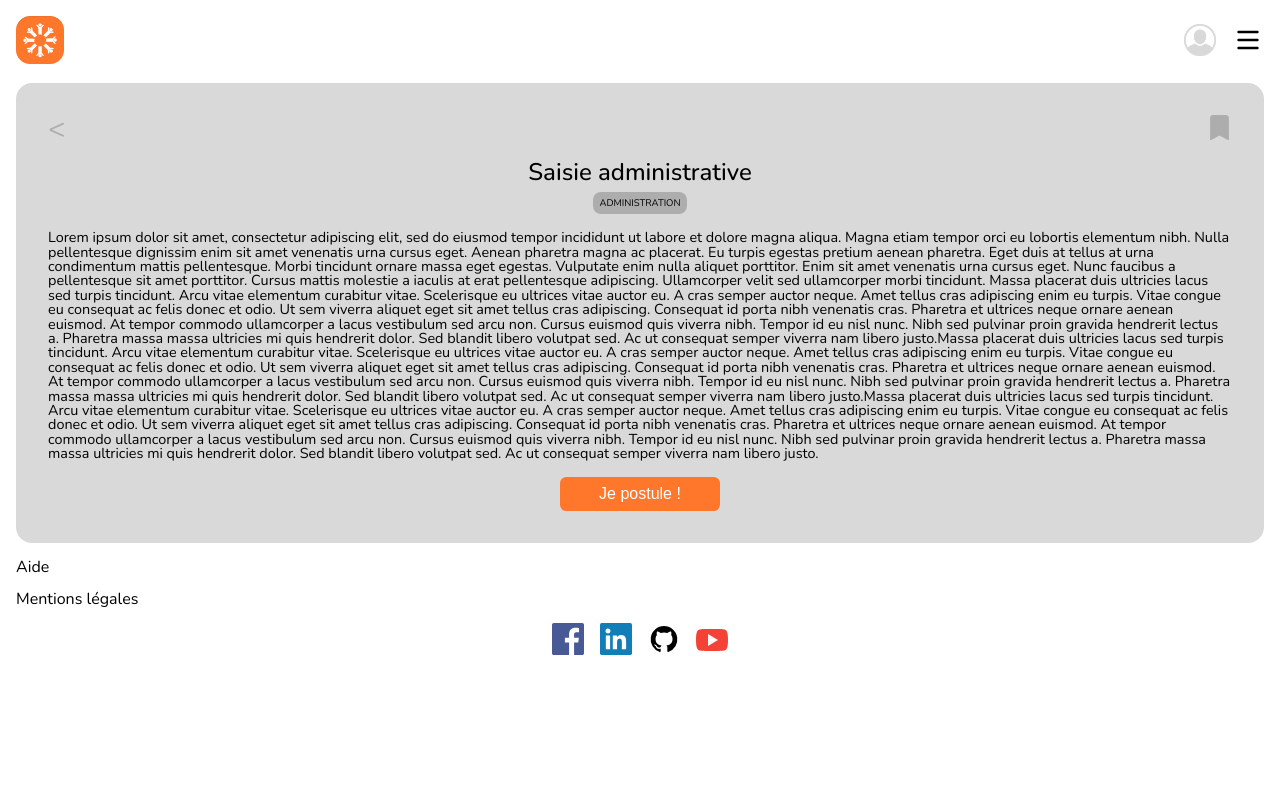
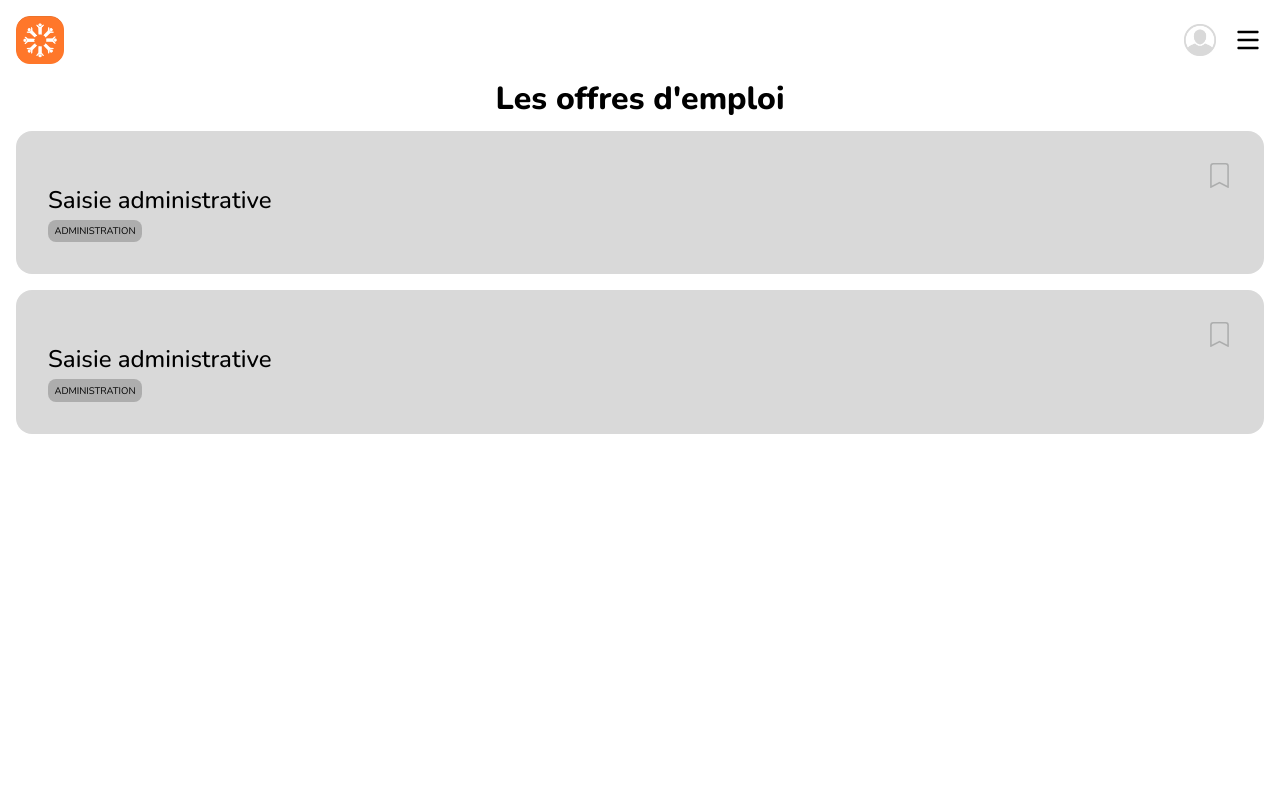
Before and after one commit to lekdup/projet-o-boulot, a React (Create React App) app in the folder front/: page / in a window 1280 px wide. Shown: the top 800 px of the page. Built offline with nearby package versions, Linux system fonts and the light colour scheme.

Commit message:
favorite button ok on JobList

```diff
--- a/front/src/components/App.js
+++ b/front/src/components/App.js
@@ -8,7 +8,7 @@
   return (
     <div className="App">
       <Header />
-      <Jobcard/>
+      <Joblist/>
       <Footer/>
     </div>
   );
--- a/front/src/components/Joblist/Card/Card.js
+++ b/front/src/components/Joblist/Card/Card.js
@@ -1,10 +1,18 @@
 import './Card.scss';
+import {useState} from 'react';
+
 
 function Card(){
+    const [isClicked, setIsClicked] = useState(false);
+    const handleClick = () => {
+        setIsClicked(!isClicked)
+    }
     return(
         <div className='card'>
                         <div className ='card-bookmark'>
-                <svg xmlns="http://www.w3.org/2000/svg" width="25" height="" fill="currentColor" class="bi bi-bookmark" viewBox="0 0 16 16"> <path d="M2 2a2 2 0 0 1 2-2h8a2 2 0 0 1 2 2v13.5a.5.5 0 0 1-.777.416L8 13.101l-5.223 2.815A.5.5 0 0 1 2 15.5V2zm2-1a1 1 0 0 0-1 1v12.566l4.723-2.482a.5.5 0 0 1 .554 0L13 14.566V2a1 1 0 0 0-1-1H4z" fill="#acadad"></path> </svg></div>
+                        {isClicked ? <svg onClick={handleClick} xmlns="http://www.w3.org/2000/svg" width="25" height="25" fill="currentColor" class="bi bi-bookmark-fill" viewBox="0 0 16 16"> <path d="M2 2v13.5a.5.5 0 0 0 .74.439L8 13.069l5.26 2.87A.5.5 0 0 0 14 15.5V2a2 2 0 0 0-2-2H4a2 2 0 0 0-2 2z" fill="#adadad"></path> </svg> : <svg onClick={handleClick} xmlns="http://www.w3.org/2000/svg" width="25" height="" fill="currentColor" class="bi bi-bookmark" viewBox="0 0 16 16"> <path d="M2 2a2 2 0 0 1 2-2h8a2 2 0 0 1 2 2v13.5a.5.5 0 0 1-.777.416L8 13.101l-5.223 2.815A.5.5 0 0 1 2 15.5V2zm2-1a1 1 0 0 0-1 1v12.566l4.723-2.482a.5.5 0 0 1 .554 0L13 14.566V2a1 1 0 0 0-1-1H4z" fill="#acadad"></path> </svg> }
+                </div>
+
 
             <a href='#' className='card-title'> Saisie administrative </a>
             <div className='card-tags'> <p> ADMINISTRATION</p></div>
```
